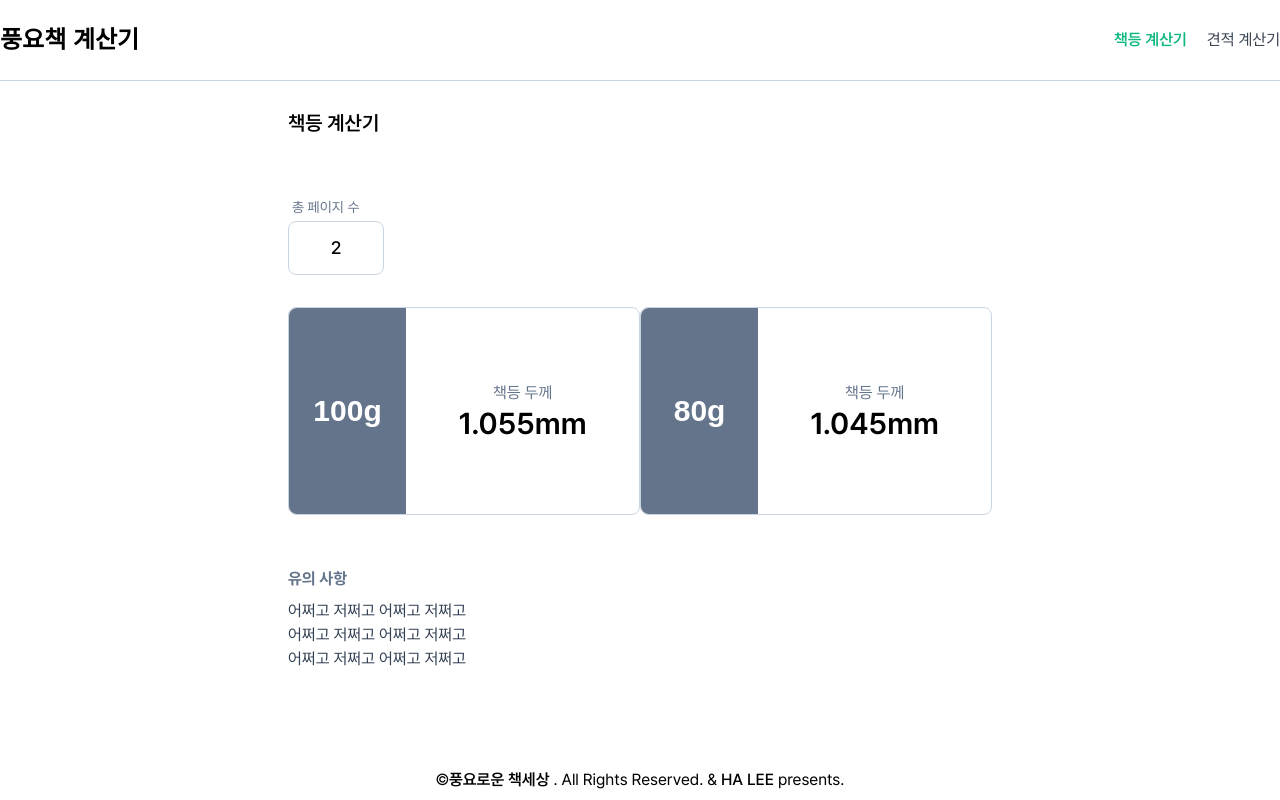
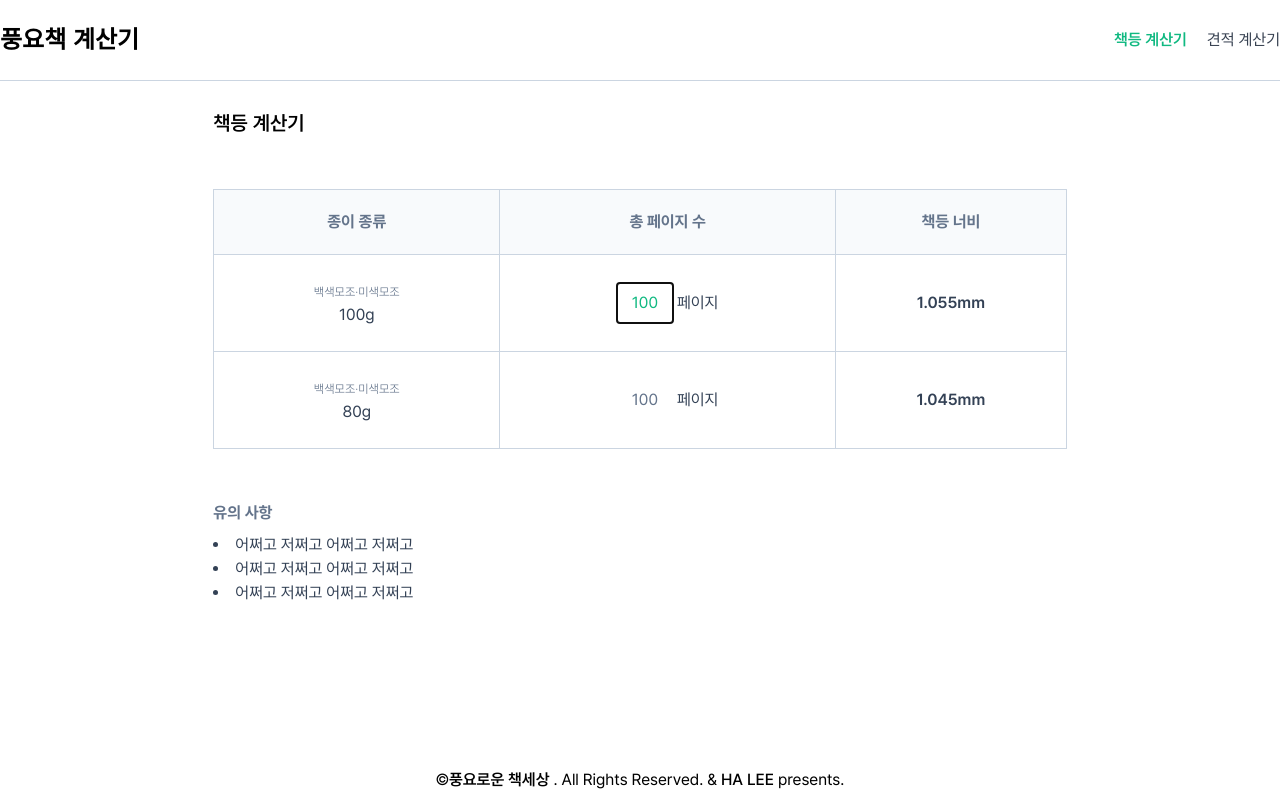
Before and after one commit to lha5/BOOK-CALCULATOR, a React (Create React App) app: page /spine in a window 1280 px wide. Built offline with nearby package versions, Linux system fonts and the light colour scheme.

Commit message:
[UPDATE] 책등 계산기 UI 표(table)로 변경

```diff
--- a/src/components/layout/Navbar.jsx
+++ b/src/components/layout/Navbar.jsx
@@ -2,13 +2,16 @@ import { Link, NavLink } from 'react-router-dom';
 
 function Navbar() {
   return (
-    <header className="px-4 md:px-0 py-6 border-b border-b-slate-300 w-full md:w-screen">
+    <header className="px-4 xl:px-0 py-6 border-b border-b-slate-300 w-full xl:w-screen">
       <div className="container mx-auto flex flex-row justify-between items-center">
         <Link to="/" className="nanumsr text-2xl font-black">
           풍요책 계산기
         </Link>
-        <nav id="navigation" className="flex flex-row justify-end items-center text-gray-700 z-10">
-          <NavLink to="/spine" className="mr-5">
+        <nav
+          id="navigation"
+          className="flex flex-row justify-end items-center text-gray-700 z-10 text-sm lg:text-base"
+        >
+          <NavLink to="/spine" className="mr-3 lg:mr-5">
             책등 계산기
           </NavLink>
           <NavLink to="/estimate">견적 계산기</NavLink>
--- /dev/null
+++ b/src/components/spine/CalculateTable.jsx
@@ -0,0 +1,50 @@
+function CalculateTable() {
+  return (
+    <table className="w-full table-auto border-collapse border border-slate-400 text-center rounded-xl">
+      <thead>
+        <tr>
+          <th className="border border-slate-300 py-5 text-slate-500 bg-slate-50">종이 종류</th>
+          <th className="border border-slate-300 py-5 text-slate-500 bg-slate-50">총 페이지 수</th>
+          <th className="border border-slate-300 py-5 text-slate-500 bg-slate-50">책등 너비</th>
+        </tr>
+      </thead>
+      <tbody className="text-slate-700">
+        <tr>
+          <td className="border border-slate-300 py-6">
+            <span className="text-xs text-slate-500 font-light">백색모조·미색모조</span>
+            <br />
+            100g
+          </td>
+          <td className="border border-slate-300 py-6">
+            <input
+              type="text"
+              defaultValue={100}
+              className="text-slate-500 focus:text-emerald-500 text-center w-14 p-2"
+              autoFocus
+            />{' '}
+            페이지
+          </td>
+          <td className="border border-slate-300 py-6 font-semibold">1.055mm</td>
+        </tr>
+        <tr>
+          <td className="border border-slate-300 py-6">
+            <span className="text-xs text-slate-500 font-light">백색모조·미색모조</span>
+            <br />
+            80g
+          </td>
+          <td className="border border-slate-300 py-6">
+            <input
+              type="text"
+              defaultValue={100}
+              className="text-slate-500 focus:text-emerald-500 text-center w-14 p-2"
+            />{' '}
+            페이지
+          </td>
+          <td className="border border-slate-300 py-6 font-semibold">1.045mm</td>
+        </tr>
+      </tbody>
+    </table>
+  );
+}
+
+export default CalculateTable;
--- a/src/components/spine/Card.jsx
+++ /dev/null
@@ -1,15 +0,0 @@
-function Card({ weight = 100, result = 1.0 }) {
-  return (
-    <div className="flex border border-slate-300 rounded-lg w-full md:w-96 h-52">
-      <div className="flex items-center nanumsr w-44 relative justify-center text-3xl font-black bg-slate-500 text-white rounded-l-lg">
-        {weight}g
-      </div>
-      <div className="flex flex-col w-full items-center justify-center">
-        <span className="text-slate-500">책등 두께</span>
-        <span className="text-3xl font-semibold">{result}mm</span>
-      </div>
-    </div>
-  );
-}
-
-export default Card;
--- a/src/components/spine/Notice.jsx
+++ b/src/components/spine/Notice.jsx
@@ -3,7 +3,7 @@ function Notice() {
     <div className="mt-5">
       <h3 className="font-bold text-slate-500 mb-2">유의 사항</h3>
       <div className="text-slate-700">
-        <ul>
+        <ul className="list-inside list-disc">
           <li>어쩌고 저쩌고 어쩌고 저쩌고</li>
           <li>어쩌고 저쩌고 어쩌고 저쩌고</li>
           <li>어쩌고 저쩌고 어쩌고 저쩌고</li>
--- a/src/components/spine/PageInput.jsx
+++ /dev/null
@@ -1,17 +0,0 @@
-function PageInput() {
-  return (
-    <div className="flex flex-col items-start justify-center mt-10">
-      <label className="text-slate-500 text-sm mb-1 pl-1" htmlFor="countPage">
-        총 페이지 수
-      </label>
-      <input
-        type="text"
-        id="countPage"
-        defaultValue={2}
-        className="border border-slate-300 rounded-lg w-24 text-center p-3 text-lg font-medium"
-      />
-    </div>
-  );
-}
-
-export default PageInput;
--- a/src/views/App.jsx
+++ b/src/views/App.jsx
@@ -7,7 +7,7 @@ function App() {
   return (
     <>
       <Navbar />
-      <div className="container mx-auto px-4 md:px-0 pb-14">
+      <div className="container mx-auto px-4 lg:px-0 pb-14">
         <Outlet />
       </div>
       <Footer />
--- a/src/views/spine/index.jsx
+++ b/src/views/spine/index.jsx
@@ -1,16 +1,13 @@
 import PageTitle from 'components/common/PageTitle';
-import PageInput from 'components/spine/PageInput';
-import Card from 'components/spine/Card';
+import CalculateTable from 'components/spine/CalculateTable';
 import Notice from 'components/spine/Notice';
 
 function index() {
   return (
-    <div className="flex flex-col md:w-[55%] mx-auto">
+    <div className="flex flex-col md:w-full lg:w-2/3 mx-auto">
       <PageTitle title="책등 계산기" />
-      <PageInput />
       <div className="flex flex-col space-y-4 md:flex-row items-center justify-center md:space-y-0 md:justify-between my-8 md:w-full">
-        <Card weight={100} result={1.055} />
-        <Card weight={80} result={1.045} />
+        <CalculateTable />
       </div>
       <Notice />
     </div>
```
